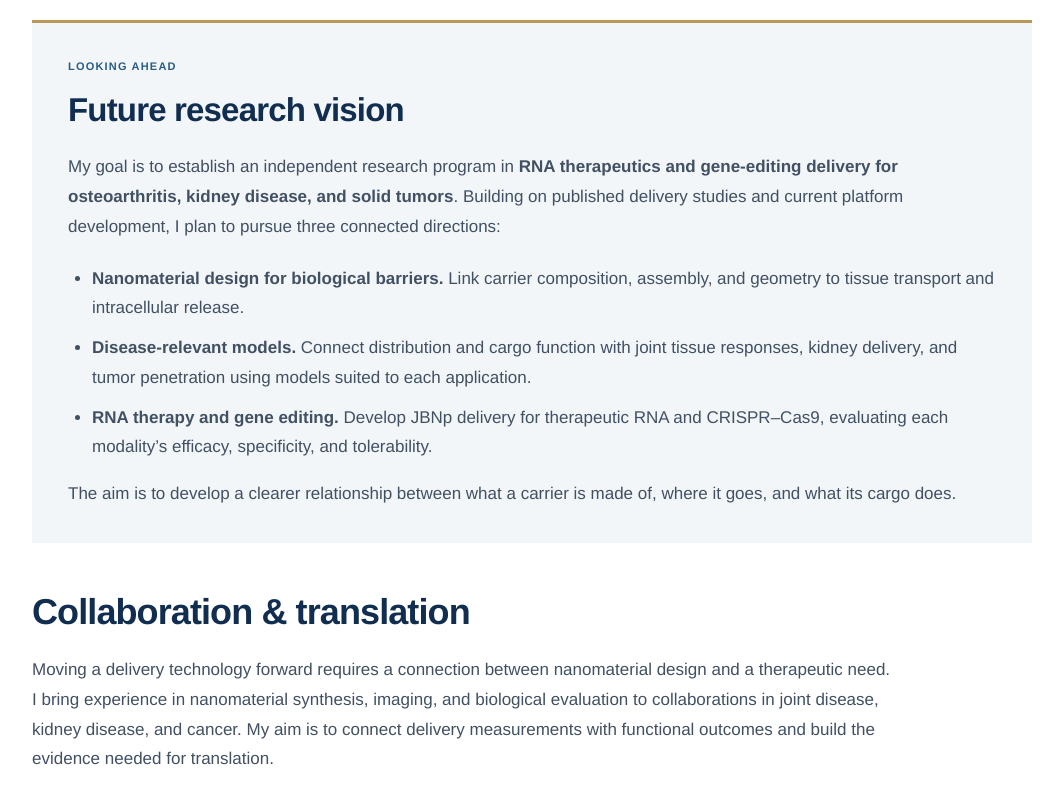
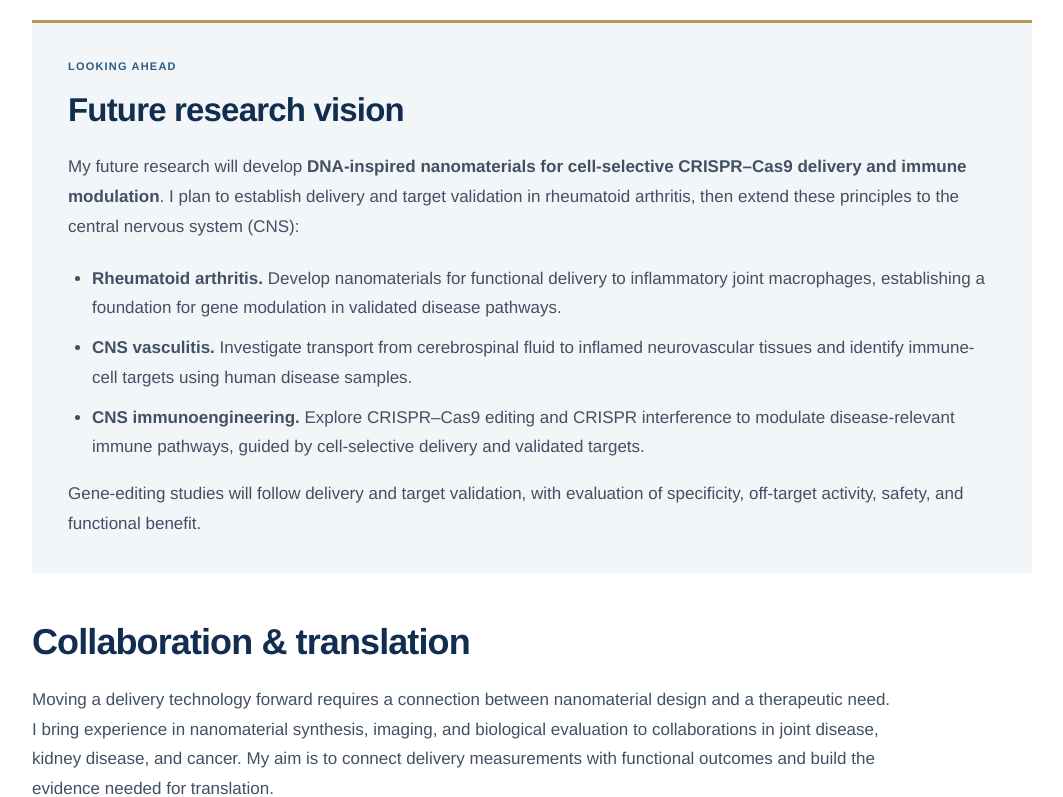
Before and after one commit to biojhleena-glitch/biojhleena-glitch.github.io, a Jekyll site: the page built from _pages/research.md, in a window 1280 px wide and 900 px high, scrolled down 5128 px, cut to the strip 103-900 px from the top of the window. Shown: the whole strip, without its empty margins (108-1171 px from the left). Built offline with Jekyll 4.4.1, drawn with Linux system fonts in a browser that asks for light colours.

Commit message:
Focus future research vision on CRISPR delivery and immune-mediated disease
Revise the Looking ahead sections on the homepage and research page using the research statement. Summarize rheumatoid arthritis, CNS vasculitis, and CNS immunoengineering as future directions, with gene editing following delivery and target validation.

```diff
--- a/_pages/about.html
+++ b/_pages/about.html
@@ -92,7 +92,7 @@ home: true
 </section>
 
 <section class="candidate-next"><div class="candidate-next-inner content-width">
-  <div class="next-vision"><p class="eyebrow">Looking ahead</p><h2>From delivery mechanisms<br> to therapeutic impact.</h2><p>My long-term vision is an adaptable nanomedicine platform for RNA therapy and gene editing. Across osteoarthritis, kidney disease, and solid tumors, I aim to connect delivery with disease-relevant function, tolerability, and reproducible formulation—the evidence needed to advance toward translation.</p><a class="text-link" href="{{ '/research/#future-research-vision' | relative_url }}">Future research directions <span aria-hidden="true">↗</span></a></div>
+  <div class="next-vision"><p class="eyebrow">Looking ahead</p><h2>Gene editing for<br> immune-mediated disease.</h2><p>My long-term goal is to develop DNA-inspired nanomaterials for cell-selective CRISPR–Cas9 delivery in immune-mediated disease. I plan to begin with rheumatoid arthritis and extend toward CNS vasculitis and CNS immunoengineering—modulating disease-related immune responses in the central nervous system. This work will build on validated delivery and disease targets, with careful evaluation of editing specificity, safety, and therapeutic function.</p><a class="text-link" href="{{ '/research/#future-research-vision' | relative_url }}">Future research directions <span aria-hidden="true">↗</span></a></div>
   <div class="next-mentoring"><p class="eyebrow">Teaching &amp; mentoring</p><h2>Helping students become<br> independent researchers.</h2><p>I have mentored seven graduate and undergraduate researchers and taught discussion sections for graduate biomechanics at UC San Diego. My approach centers on connecting the scientific question, the experimental choices, and the interpretation of evidence.</p><a class="text-link" href="{{ '/mentoring/' | relative_url }}">My approach to research training <span aria-hidden="true">↗</span></a></div>
 </div></section>
 
--- a/_pages/research.md
+++ b/_pages/research.md
@@ -92,13 +92,13 @@ My work uses **Janus base nanoparticles (JBNps)** and related Janus base nanomat
 <p class="research-status">Looking ahead</p>
 <h2 id="vision-title">Future research vision</h2>
 
-My goal is to establish an independent research program in **RNA therapeutics and gene-editing delivery for osteoarthritis, kidney disease, and solid tumors**. Building on published delivery studies and current platform development, I plan to pursue three connected directions:
+My future research will develop **DNA-inspired nanomaterials for cell-selective CRISPR–Cas9 delivery and immune modulation**. I plan to establish delivery and target validation in rheumatoid arthritis, then extend these principles to the central nervous system (CNS):
 
-- **Nanomaterial design for biological barriers.** Link carrier composition, assembly, and geometry to tissue transport and intracellular release.
-- **Disease-relevant models.** Connect distribution and cargo function with joint tissue responses, kidney delivery, and tumor penetration using models suited to each application.
-- **RNA therapy and gene editing.** Develop JBNp delivery for therapeutic RNA and CRISPR–Cas9, evaluating each modality’s efficacy, specificity, and tolerability.
+- **Rheumatoid arthritis.** Develop nanomaterials for functional delivery to inflammatory joint macrophages, establishing a foundation for gene modulation in validated disease pathways.
+- **CNS vasculitis.** Investigate transport from cerebrospinal fluid to inflamed neurovascular tissues and identify immune-cell targets using human disease samples.
+- **CNS immunoengineering.** Explore CRISPR–Cas9 editing and CRISPR interference to modulate disease-relevant immune pathways, guided by cell-selective delivery and validated targets.
 
-The aim is to develop a clearer relationship between what a carrier is made of, where it goes, and what its cargo does.
+Gene-editing studies will follow delivery and target validation, with evaluation of specificity, off-target activity, safety, and functional benefit.
 </section>
 
 ## Collaboration & translation
```
